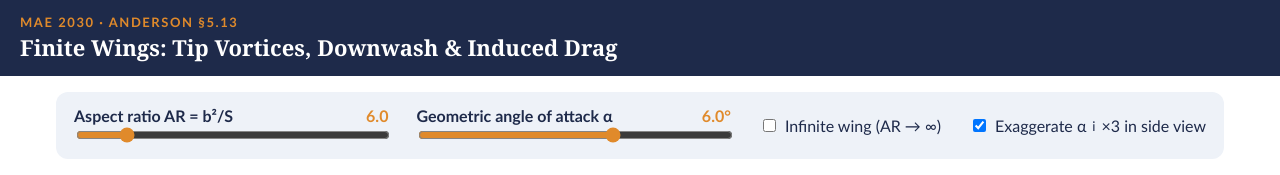
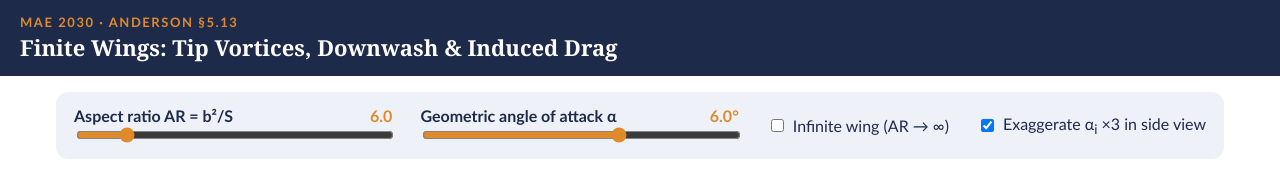
Before and after one commit to jzzhu3/mae2030-demos, a plain HTML site: page finite-wing/index.html in a window 1280 px wide. Shown: the top 175 px of the page. Drawn offline with Linux system fonts and the light colour scheme.

Commit message:
finite-wing: keep alpha_i subscript inline in checkbox label
Co-Authored-By: Claude Opus 5.5 <noreply@anthropic.com>
Claude-Session: https://claude.ai/code/session_019XrY21JdESfJarqgCPCjbZ

```diff
--- a/finite-wing/index.html
+++ b/finite-wing/index.html
@@ -54,8 +54,8 @@
       <label>Geometric angle of attack α <span id="aVal"></span></label>
       <input id="alpha" type="range" min="-4" max="12" step="0.5" value="6">
     </div>
-    <label class="chk"><input id="inf" type="checkbox"> Infinite wing (AR → ∞)</label>
-    <label class="chk"><input id="exag" type="checkbox" checked> Exaggerate α<sub>i</sub> ×3 in side view</label>
+    <label class="chk"><input id="inf" type="checkbox"><span>Infinite wing (AR → ∞)</span></label>
+    <label class="chk"><input id="exag" type="checkbox" checked><span>Exaggerate α<sub>i</sub> ×3 in side view</span></label>
   </div>
 
   <div class="grid">
```
